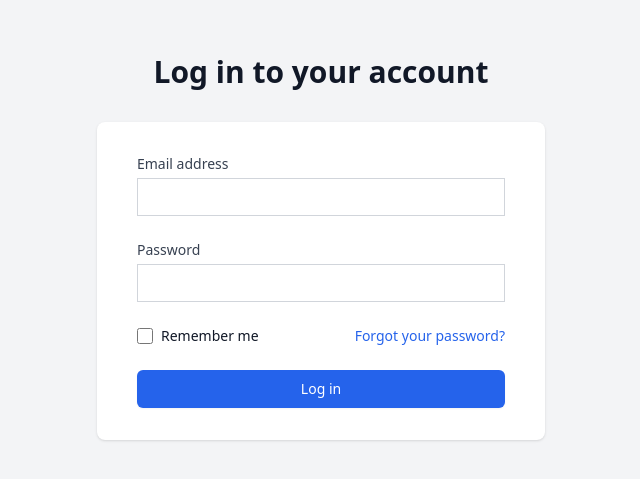
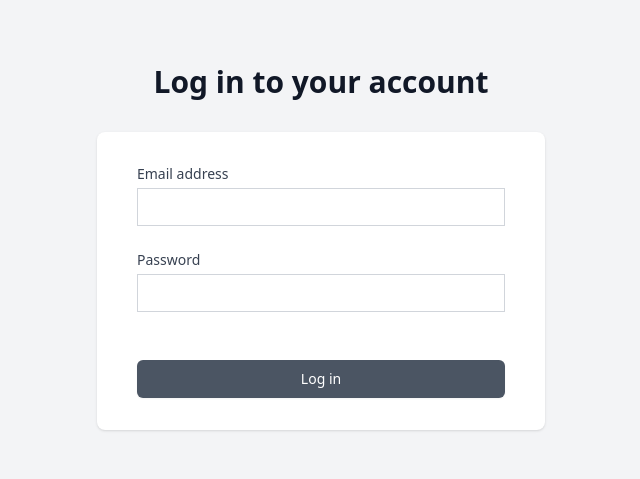
Before and after one commit to Rubai-Rahman/company_comunicaation, a Next.js app: page / in a window 1280 px wide. Shown: the part 165-644 px from the top of the page, without its empty margins (319-959 px from the left). Built offline with nearby package versions, Linux system fonts and the light colour scheme; no server answers.

Commit message:
role validation added to remove participant from team

```diff
--- a/components/AddNewUserPage.tsx
+++ b/components/AddNewUserPage.tsx
@@ -47,7 +47,7 @@
         {
           headers: {
             "Content-Type": "application/json",
-           // "x-hasura-admin-secret": hasurasecret,
+          //  "x-hasura-admin-secret": hasurasecret,
             Authorization: `Bearer ${token}`,
           },
         }
--- a/components/AddParticipant.tsx
+++ b/components/AddParticipant.tsx
@@ -66,7 +66,7 @@
         {
           headers: {
             "Content-Type": "application/json",
-          //  "x-hasura-admin-secret": hasurasecret,
+            //"x-hasura-admin-secret": hasurasecret,
             Authorization: `Bearer ${token}`,
           },
         }
--- a/components/LoginPage.tsx
+++ b/components/LoginPage.tsx
@@ -80,34 +80,19 @@
 
             <div className="flex items-center justify-between">
               <div className="flex items-center">
-                <input
-                  id="remember-me"
-                  name="remember-me"
-                  type="checkbox"
-                  className="h-4 w-4 text-blue-600 focus:ring-blue-500 border-gray-300 rounded"
-                />
-                <label
-                  htmlFor="remember-me"
-                  className="ml-2 block text-sm text-gray-900"
-                >
-                  Remember me
-                </label>
+
+
               </div>
 
               <div className="text-sm">
-                <a
-                  href="#"
-                  className="font-medium text-blue-600 hover:text-blue-500"
-                >
-                  Forgot your password?
-                </a>
+
               </div>
             </div>
 
             <div>
               <button
                 type="submit"
-                className="w-full flex justify-center py-2 px-4 border border-transparent rounded-md shadow-sm text-sm font-medium text-white bg-blue-600 hover:bg-blue-700 focus:outline-none focus:ring-2 focus:ring-offset-2 focus:ring-blue-500"
+                className="w-full flex justify-center py-2 px-4 border border-transparent rounded-md shadow-sm text-sm font-medium text-white bg-gray-600 hover:bg-gray-700 focus:outline-none focus:ring-2 focus:ring-offset-2 focus:ring-gray-500"
               >
                 Log in
               </button>
--- a/components/RemoveParticipant.tsx
+++ b/components/RemoveParticipant.tsx
@@ -1,7 +1,8 @@
-import { useQuery, useMutation, useQueryClient } from "react-query";
+import {  useMutation, useQueryClient } from "react-query";
 import axiosInstance from "@/utils/hasuraSetup";
 import { useRouter } from "next/router";
 import { useTeamMembers } from "@/hooks/useTeamMembers";
+;
 
 type TeamMember = {
   id: number;
@@ -13,6 +14,8 @@
   const router = useRouter();
   const { id }: any = router.query;
   let teamId = id;
+
+
   const queryClient = useQueryClient();
 
   const { isLoading, error, data: teamMembers } = useTeamMembers(teamId);
@@ -49,8 +52,6 @@
     );
   }
 
-
-
   return (
     <div>
       <h2 className="text-black font-bold text-2xl  ">Team Members:</h2>
@@ -67,6 +68,7 @@
               }}
             >
               <span>{member?.user?.name}</span>
+              {member?.user?.role !== "administrator" && (
                 <button
                   className=" bg-gray-600   hover:bg-[#FF0303]  text-white p-1 rounded-md ring-red-600  ring-2   "
                   onClick={() => {
@@ -75,6 +77,7 @@
                 >
                   Delete
                 </button>
+              )}
             </div>
           </li>
         ))}
--- a/utils/hasuraSetup.ts
+++ b/utils/hasuraSetup.ts
@@ -7,7 +7,7 @@
   baseURL,
   headers: {
     "Content-Type": "application/json",
-   // "x-hasura-admin-secret": hasurasecret,
+    //"x-hasura-admin-secret": hasurasecret,
   },
 });
 
```
Also changed, not shown: hooks/useTeamMembers.ts (+4 -4 lines). Lines whose indentation alone changed are shown as unchanged.
